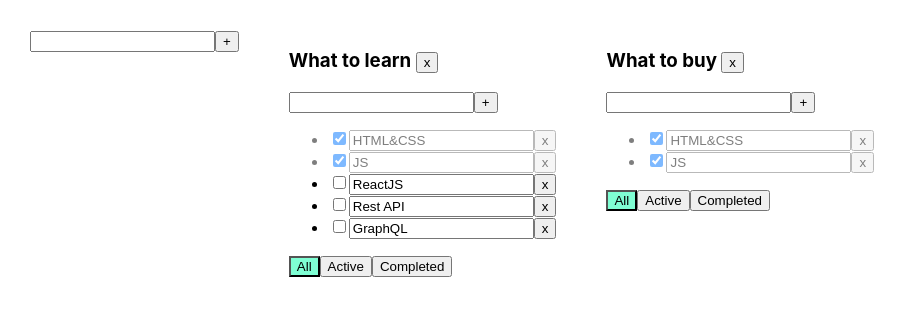
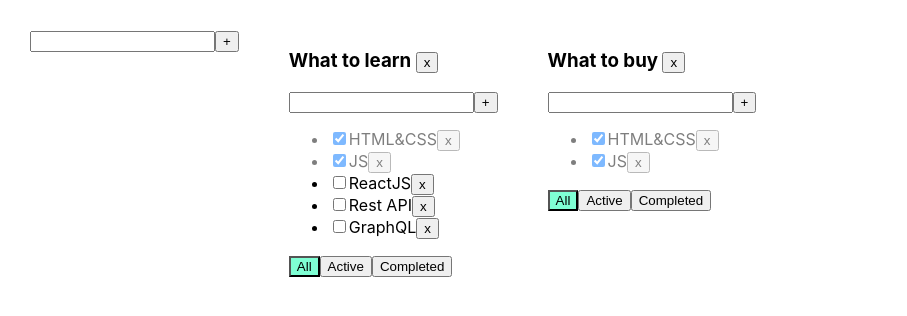
Before and after one commit to bohdanloik/todolist_4, a React (Create React App) app: page / in a window 1280 px wide. Shown: the top 316 px of the page, without its empty margins (0-907 px from the left). Built offline with nearby package versions, Linux system fonts and the light colour scheme.

Commit message:
code refactoring

```diff
--- a/src/EditableSpan.tsx
+++ b/src/EditableSpan.tsx
@@ -1,11 +1,22 @@
-import React, { useState } from 'react';
+import React, { ChangeEvent, useState } from 'react';
 
 type EditableSpanPropsType = {
     title: string
 };
 export function EditableSpan(props: EditableSpanPropsType) {
-    let [editMode, setEditMode]= useState(true);
+    let [editMode, setEditMode]= useState(false);
+    let [title, setTitle]= useState("");
+
+
+    const activateEditMode = () => {
+        setEditMode(true);
+        setTitle(props.title);
+    }
+    const activateViewMode = () => setEditMode(false);
+    const onChangeTitleHandler = (e: ChangeEvent<HTMLInputElement>) => setTitle(e.currentTarget.value);
+
+
     return editMode
-        ? <input value ={props.title} />
-        : <span>{props.title}</span>
+        ? <input value ={title} onChange={onChangeTitleHandler} onBlur={activateViewMode} autoFocus/>
+        : <span onDoubleClick={activateEditMode}>{props.title}</span>
 }
```
